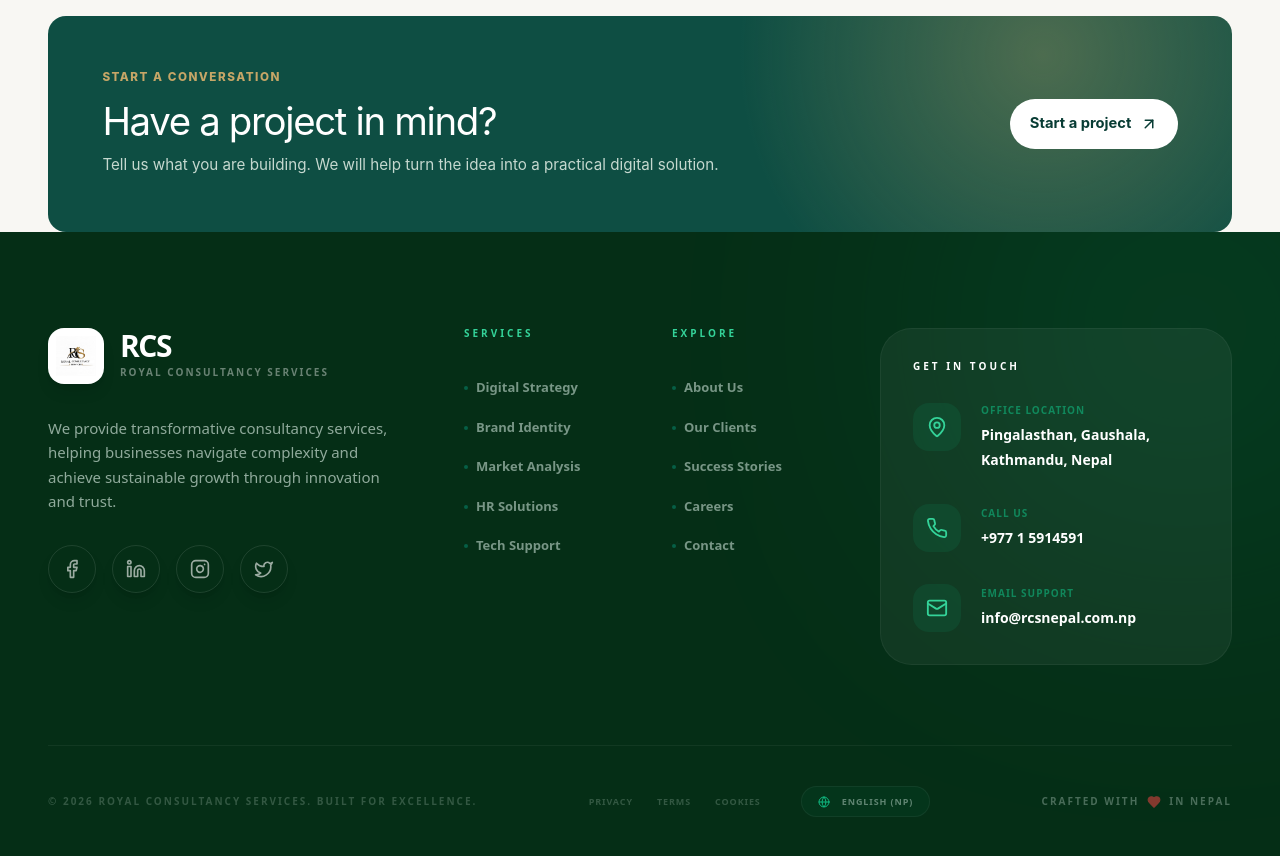
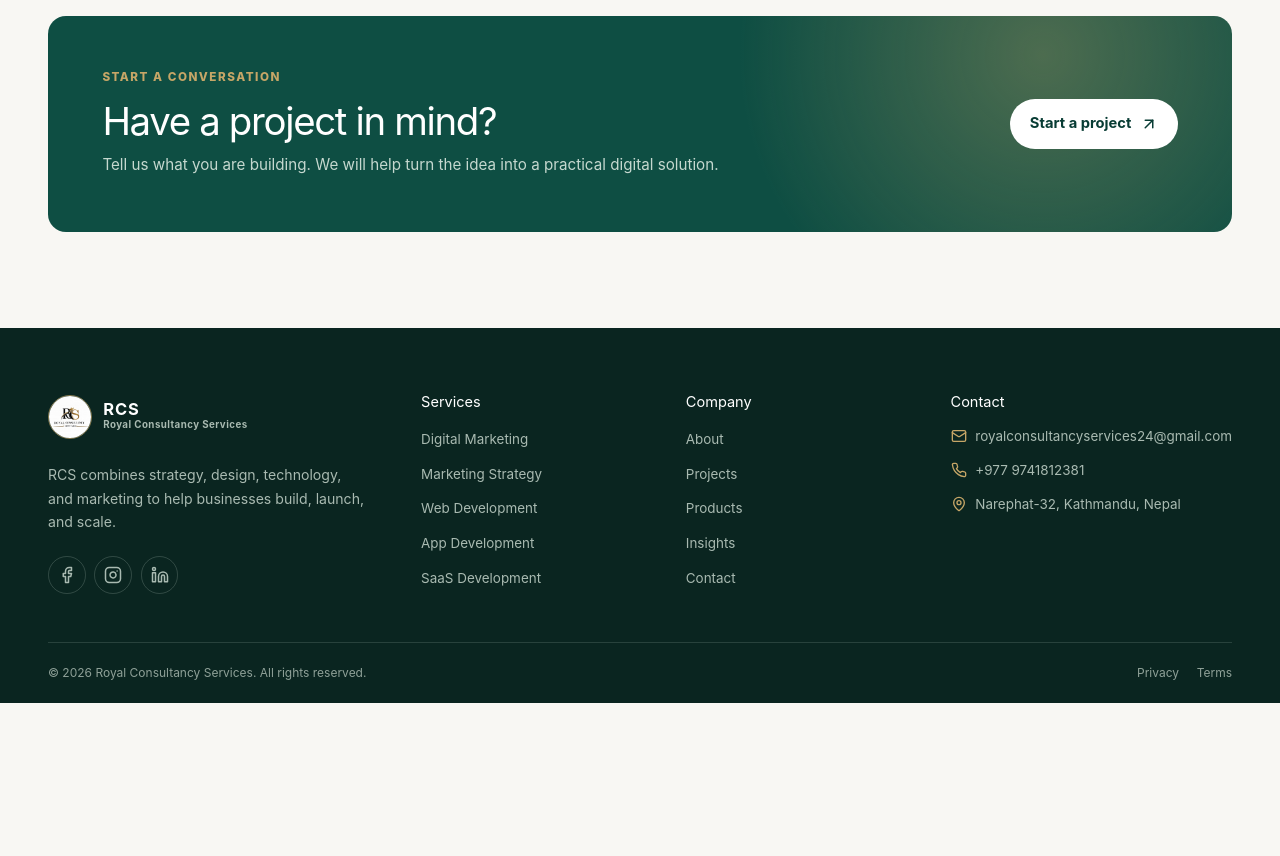
Before and after one commit to officialalex0418-dev/rcs, a React (Vite) app in the folder my-website/: page / in a window 1280 px wide. Shown: the part 4960-5816 px from the top of the page. After the commit the page ends 5663 px from the top, so only its background shows below. Built offline with nearby package versions, Linux system fonts and the light colour scheme.

Commit message:
Reverted Footer UI to original state

```diff
--- a/my-website/src/components/Footer.jsx
+++ b/my-website/src/components/Footer.jsx
@@ -1,149 +1,29 @@
-import { Facebook, Instagram, Linkedin, Mail, MapPin, Phone, Heart, Twitter, Youtube, Globe } from "lucide-react";
+import { Facebook, Instagram, Linkedin, Mail, MapPin, Phone } from "lucide-react";
 import { Link } from "react-router-dom";
-import { company } from "../data/site";
+import { company, services } from "../data/site";
+
+const companyLinks = [["About", "/about"], ["Projects", "/projects"], ["Products", "/products"], ["Insights", "/insights"], ["Contact", "/contact"]];
 
 export default function Footer() {
-  const currentYear = new Date().getFullYear();
-
-  return (
-    <footer className="bg-[#052e16] text-white pt-24 pb-12 font-sans overflow-hidden relative">
-      {/* Decorative Gradient Background */}
-      <div className="absolute top-0 right-0 w-full h-full pointer-events-none opacity-20">
-        <div className="absolute -top-24 -right-24 w-96 h-96 bg-emerald-500 rounded-full blur-[150px]"></div>
-      </div>
-
-      <div className="shell relative z-10">
-        <div className="grid grid-cols-1 md:grid-cols-2 lg:grid-cols-12 gap-16 mb-20">
-          {/* Brand Identity - Col 1-4 */}
-          <div className="lg:col-span-4 space-y-8">
-            <Link to="/" className="flex items-center gap-4 group">
-              <div className="w-14 h-14 bg-white rounded-2xl flex items-center justify-center shadow-lg transition-all duration-500 group-hover:rotate-[10deg] group-hover:scale-110">
-                <img src="/Logo.png" alt="RCS Logo" className="w-10 h-10 object-contain" />
-              </div>
-              <div className="flex flex-col">
-                <span className="text-3xl font-black tracking-tighter leading-none">RCS</span>
-                <span className="text-[10px] font-black opacity-40 uppercase tracking-[0.2em] mt-1">Royal Consultancy Services</span>
-              </div>
-            </Link>
-            <p className="text-[15px] text-emerald-50/60 leading-relaxed max-w-sm font-medium">
-              We provide transformative consultancy services, helping businesses navigate complexity and achieve sustainable growth through innovation and trust.
-            </p>
-            <div className="flex items-center gap-4">
-              {[
-                { icon: Facebook, href: company.social.facebook },
-                { icon: Linkedin, href: company.social.linkedin },
-                { icon: Instagram, href: company.social.instagram },
-                { icon: Twitter, href: "#" }
-              ].map((social, idx) => (
-                <a
-                  key={idx}
-                  href={social.href}
-                  target="_blank"
-                  rel="noreferrer"
-                  className="w-12 h-12 rounded-full border border-white/10 flex items-center justify-center text-white/60 hover:bg-emerald-500 hover:text-white hover:border-emerald-500 transition-all duration-500 hover:-translate-y-1 shadow-lg shadow-black/10"
-                >
-                  <social.icon size={20} />
-                </a>
-              ))}
-            </div>
-          </div>
-
-          {/* Quick Links - Col 5-6 */}
-          <div className="lg:col-span-2">
-            <h3 className="text-[10px] font-black uppercase tracking-[0.3em] mb-10 text-emerald-400">Services</h3>
-            <ul className="space-y-5">
-              {['Digital Strategy', 'Brand Identity', 'Market Analysis', 'HR Solutions', 'Tech Support'].map((item) => (
-                <li key={item}>
-                  <Link to={`/services`} className="text-[13px] text-emerald-50/50 hover:text-emerald-300 transition-all duration-300 font-bold flex items-center gap-2 group">
-                    <span className="w-1 h-1 bg-emerald-800 rounded-full group-hover:w-2 transition-all"></span>
-                    {item}
-                  </Link>
-                </li>
-              ))}
-            </ul>
-          </div>
-
-          {/* Company - Col 7-8 */}
-          <div className="lg:col-span-2">
-            <h3 className="text-[10px] font-black uppercase tracking-[0.3em] mb-10 text-emerald-400">Explore</h3>
-            <ul className="space-y-5">
-              {['About Us', 'Our Clients', 'Success Stories', 'Careers', 'Contact'].map((item) => (
-                <li key={item}>
-                  <Link to={`/${item.toLowerCase().replace(/ /g, '')}`} className="text-[13px] text-emerald-50/50 hover:text-emerald-300 transition-all duration-300 font-bold flex items-center gap-2 group">
-                    <span className="w-1 h-1 bg-emerald-800 rounded-full group-hover:w-2 transition-all"></span>
-                    {item}
-                  </Link>
-                </li>
-              ))}
-            </ul>
-          </div>
-
-          {/* Contact Details - Col 9-12 */}
-          <div className="lg:col-span-4 bg-white/5 p-8 rounded-[2rem] border border-white/5">
-            <h3 className="text-[10px] font-black uppercase tracking-[0.3em] mb-8 text-white">Get in touch</h3>
-            <ul className="space-y-8">
-              <li className="flex items-start gap-5 group">
-                <div className="w-12 h-12 rounded-2xl bg-emerald-500/10 flex items-center justify-center shrink-0 group-hover:bg-emerald-500 transition-colors duration-500">
-                  <MapPin size={22} className="text-emerald-400 group-hover:text-white" />
-                </div>
-                <div>
-                  <span className="block text-[10px] font-black uppercase tracking-widest text-emerald-500/60 mb-1">Office Location</span>
-                  <span className="text-[14px] text-white font-bold leading-relaxed">
-                    Pingalasthan, Gaushala, Kathmandu, Nepal
-                  </span>
-                </div>
-              </li>
-              <li className="flex items-center gap-5 group">
-                <div className="w-12 h-12 rounded-2xl bg-emerald-500/10 flex items-center justify-center shrink-0 group-hover:bg-emerald-500 transition-colors duration-500">
-                  <Phone size={22} className="text-emerald-400 group-hover:text-white" />
-                </div>
-                <div>
-                  <span className="block text-[10px] font-black uppercase tracking-widest text-emerald-500/60 mb-1">Call Us</span>
-                  <a href="tel:+97715914591" className="text-[14px] text-white hover:text-emerald-400 font-bold transition-colors">
-                    +977 1 5914591
-                  </a>
-                </div>
-              </li>
-              <li className="flex items-center gap-5 group">
-                <div className="w-12 h-12 rounded-2xl bg-emerald-500/10 flex items-center justify-center shrink-0 group-hover:bg-emerald-500 transition-colors duration-500">
-                  <Mail size={22} className="text-emerald-400 group-hover:text-white" />
-                </div>
-                <div>
-                  <span className="block text-[10px] font-black uppercase tracking-widest text-emerald-500/60 mb-1">Email Support</span>
-                  <a href="mailto:info@rcsnepal.com.np" className="text-[14px] text-white hover:text-emerald-400 font-bold transition-colors">
-                    info@rcsnepal.com.np
-                  </a>
-                </div>
-              </li>
-            </ul>
-          </div>
-        </div>
-
-        {/* Bottom Bar */}
-        <div className="pt-10 border-t border-white/5 flex flex-col md:flex-row justify-between items-center gap-8">
-          <p className="text-[10px] font-black text-emerald-50/20 uppercase tracking-[0.2em]">
-            © {currentYear} Royal Consultancy Services. Built for excellence.
-          </p>
-
-          <div className="flex items-center gap-10">
-             <div className="flex items-center gap-6">
-                <Link to="/privacy-policy" className="text-[9px] font-black text-emerald-50/20 hover:text-white transition-colors uppercase tracking-widest">Privacy</Link>
-                <Link to="/terms" className="text-[9px] font-black text-emerald-50/20 hover:text-white transition-colors uppercase tracking-widest">Terms</Link>
-                <Link to="/cookies" className="text-[9px] font-black text-emerald-50/20 hover:text-white transition-colors uppercase tracking-widest">Cookies</Link>
-             </div>
-             <div className="hidden md:flex items-center gap-3 px-4 py-2 bg-emerald-500/5 rounded-full border border-white/5">
-                <Globe size={12} className="text-emerald-500" />
-                <span className="text-[9px] font-black text-emerald-50/40 uppercase tracking-widest">English (NP)</span>
-             </div>
-          </div>
-
-          <div className="flex items-center gap-2 text-[10px] font-black text-emerald-50/30 uppercase tracking-[0.2em]">
-            <span>Crafted with</span>
-            <Heart size={14} className="text-red-500 fill-red-500 animate-pulse" />
-            <span>in Nepal</span>
-          </div>
+  return <footer className="site-footer">
+    <div className="shell site-footer__grid">
+      <div className="footer-intro">
+        <Link to="/" className="brand brand--footer" aria-label="RCS home"><img src="/Logo.png" width="48" height="48" alt="RCS logo" /><span><strong>RCS</strong><small>Royal Consultancy Services</small></span></Link>
+        <p>{company.description}</p>
+        <div className="social-links" aria-label="RCS social media">
+          <a href={company.social.facebook} target="_blank" rel="noreferrer" aria-label="RCS on Facebook"><Facebook size={18} /></a>
+          <a href={company.social.instagram} target="_blank" rel="noreferrer" aria-label="RCS on Instagram"><Instagram size={18} /></a>
+          <a href={company.social.linkedin} target="_blank" rel="noreferrer" aria-label="RCS on LinkedIn"><Linkedin size={18} /></a>
         </div>
       </div>
-    </footer>
-  );
+      <div><h2>Services</h2><ul>{services.slice(0, 5).map((service) => <li key={service.id}><Link to={`/services#${service.id}`}>{service.title}</Link></li>)}</ul></div>
+      <div><h2>Company</h2><ul>{companyLinks.map(([label, href]) => <li key={href}><Link to={href}>{label}</Link></li>)}</ul></div>
+      <div><h2>Contact</h2><address>
+        <a href={`mailto:${company.email}`}><Mail size={16} aria-hidden="true" />{company.email}</a>
+        <a href={company.phoneHref}><Phone size={16} aria-hidden="true" />{company.phone}</a>
+        <span><MapPin size={16} aria-hidden="true" />{company.address}</span>
+      </address></div>
+    </div>
+    <div className="shell site-footer__bottom"><p>© {new Date().getFullYear()} {company.name}. All rights reserved.</p><div><Link to="/privacy">Privacy</Link><Link to="/terms">Terms</Link></div></div>
+  </footer>;
 }
```
Also changed, not shown: 1 other file (tests, documents, lock files or other folders).
